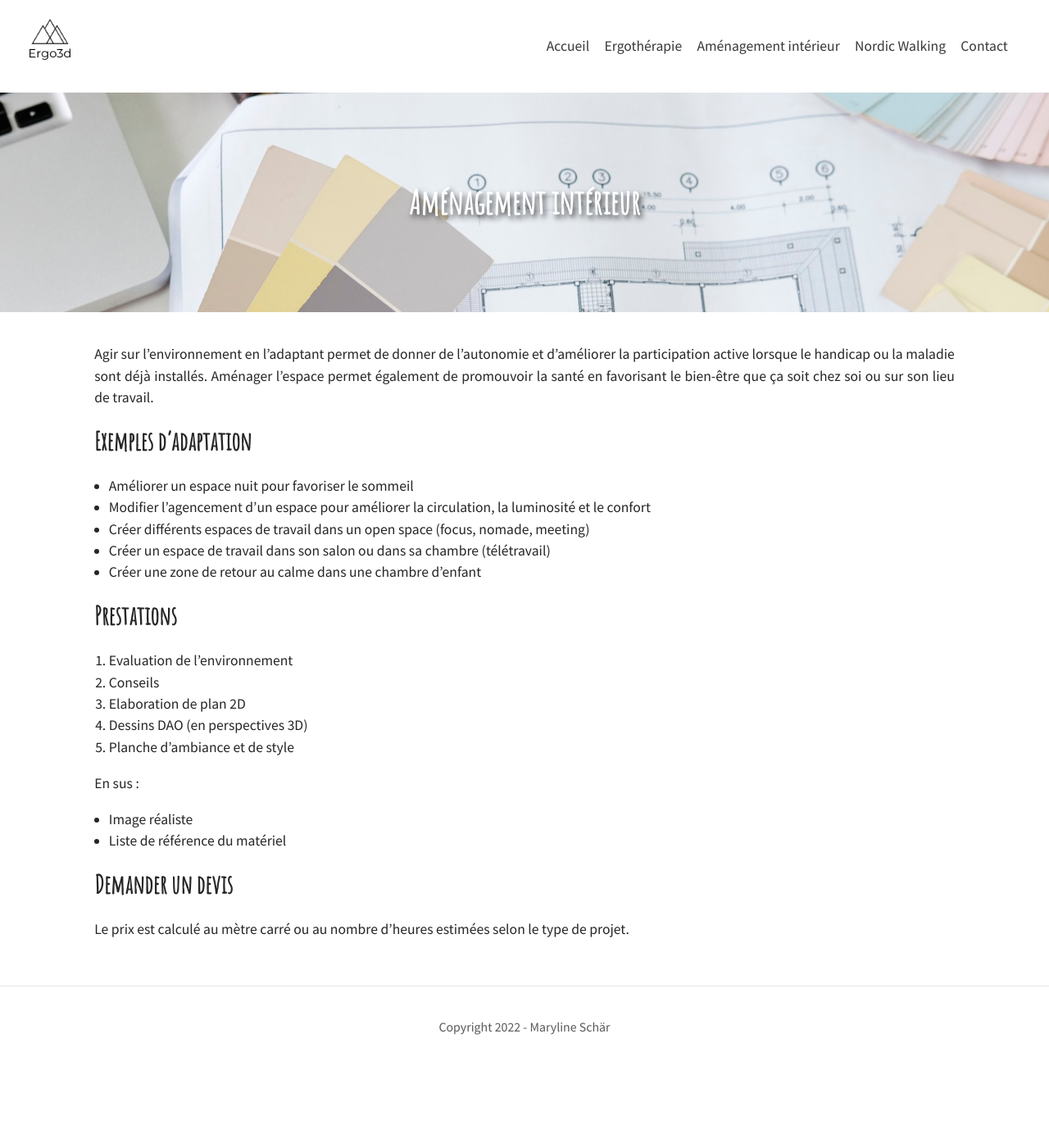
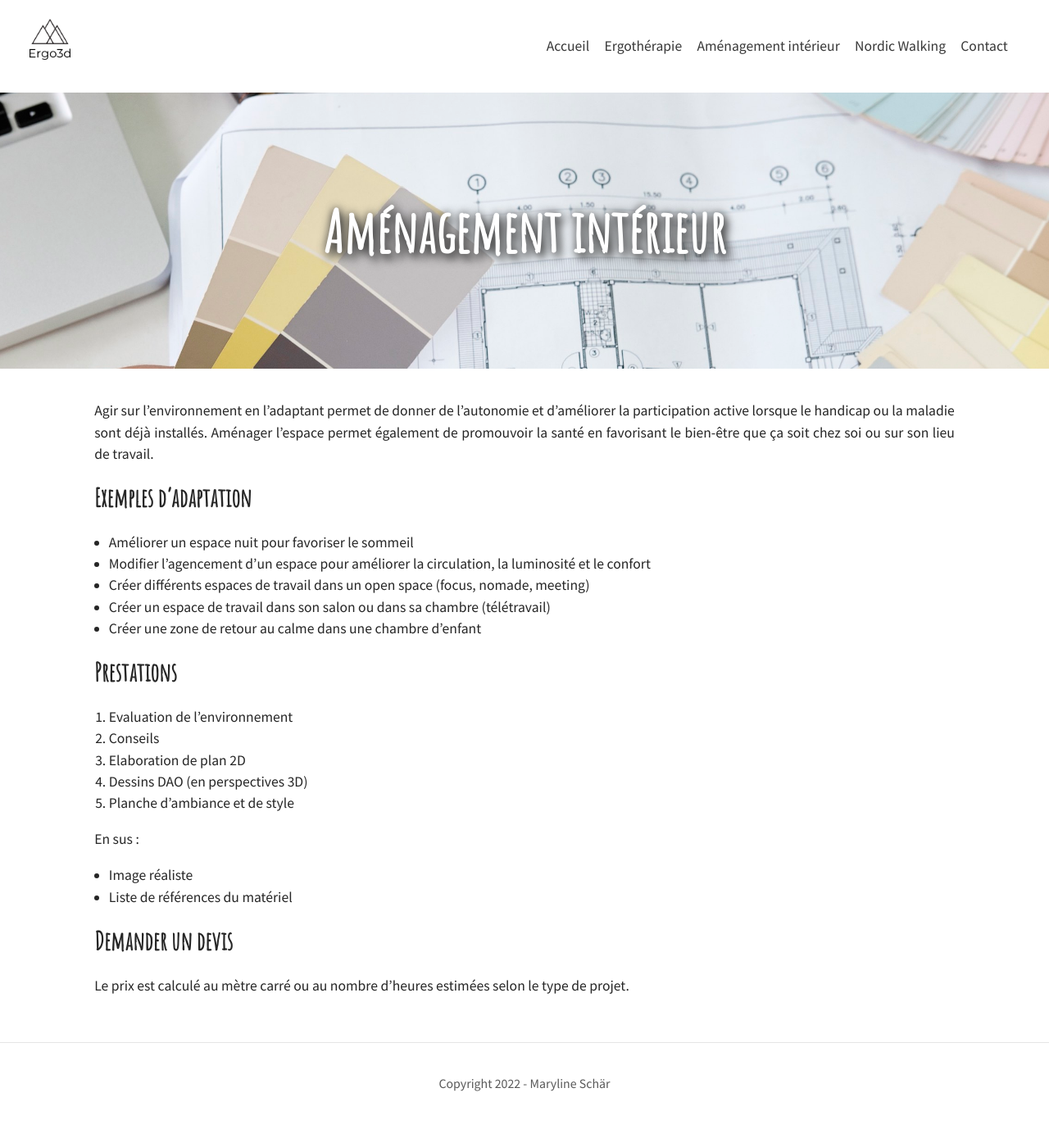
Before and after one commit to marschar/marschar.github.io, a Jekyll site: the page built from pages/amenagement-d-interieur.markdown, in a window 1280 px wide. Shown: the whole page at 82% size. Built offline with Jekyll 4.4.1, drawn with Linux system fonts in a browser that asks for light colours; before the commit the page ends 1320 px from its top, so only the background shows below that.

Commit message:
Ajout ombre sur titre

```diff
--- a/_sass/base/_utility.scss
+++ b/_sass/base/_utility.scss
@@ -42,7 +42,7 @@
 }
 
 .txt-shadow {
-  text-shadow: 0.07em 0.10em 0.15em var(--text-shadow);
+  text-shadow: 0.07em 0.10em 0.15em var(--text-shadow), 0em 0em 0.15em var(--text-shadow);
 }
 
 .subtle-txt-shadow {
--- a/_sass/layouts/_page.scss
+++ b/_sass/layouts/_page.scss
@@ -5,6 +5,7 @@
 h1.title {
   @extend .subtle-txt-shadow;
   padding: 0.5em 0;
+  font-size: 4em;
 }
 
 
--- a/pages/amenagement-d-interieur.markdown
+++ b/pages/amenagement-d-interieur.markdown
@@ -28,7 +28,7 @@ Aménager l’espace permet également de promouvoir la santé en favorisant le
 
 En sus :
 - Image réaliste
-- Liste de référence du matériel
+- Liste de références du matériel
 
 ## Demander un devis
 
```
